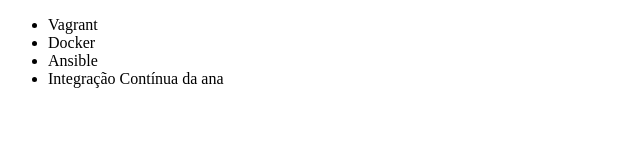
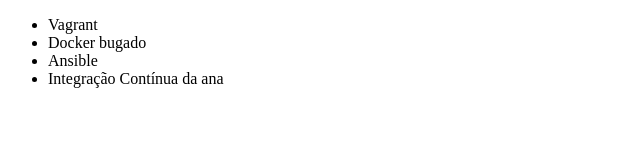
Before and after one commit to bassi17/alura_git, a plain HTML site: page index.html in a window 1280 px wide. Shown: the full height of the page, 0-640 px from the left. Drawn offline with Linux system fonts and the light colour scheme.

Commit message:
alterando bug

```diff
--- a/index.html
+++ b/index.html
@@ -7,7 +7,7 @@
 <body>
     <ul>
         <li>Vagrant</li>
-        <li>Docker</li>
+        <li>Docker bugado</li>
         <li>Ansible</li>
         <li>Integração Contínua da ana</li>
     </ul>
```
